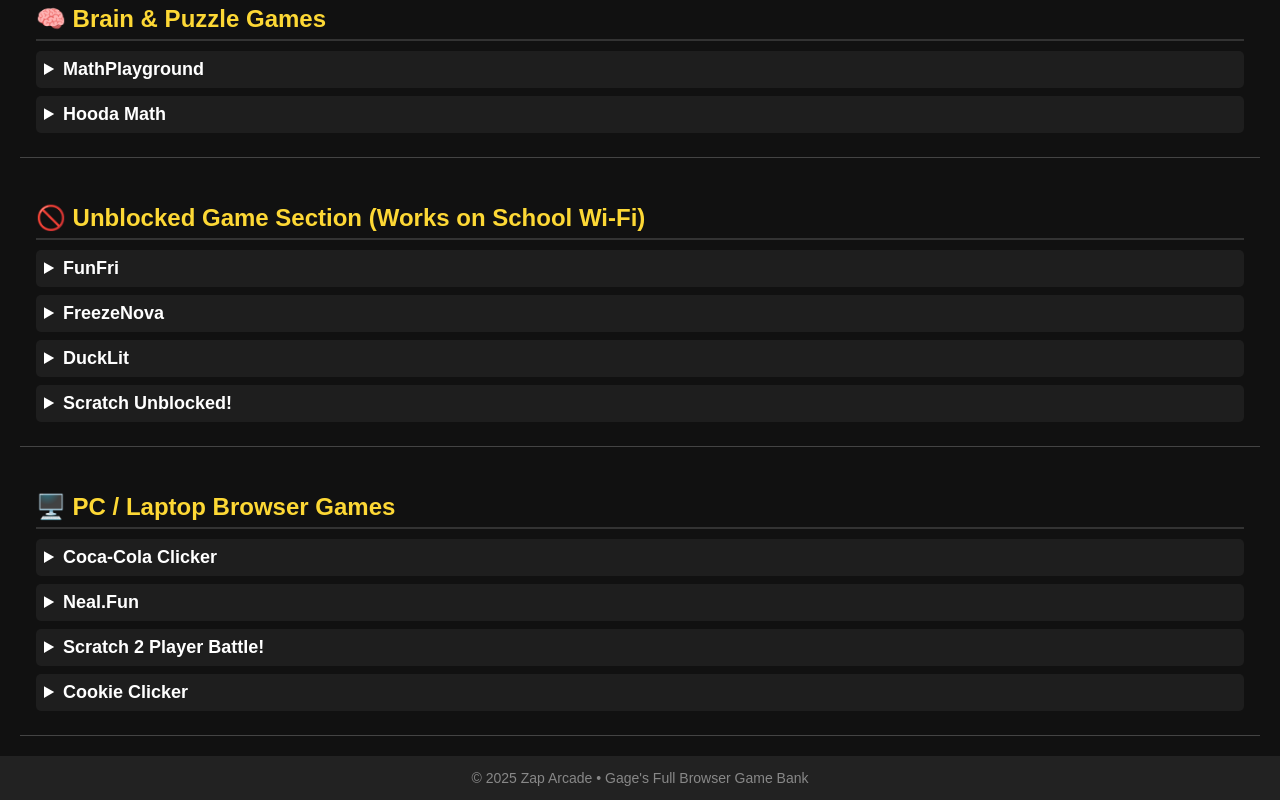
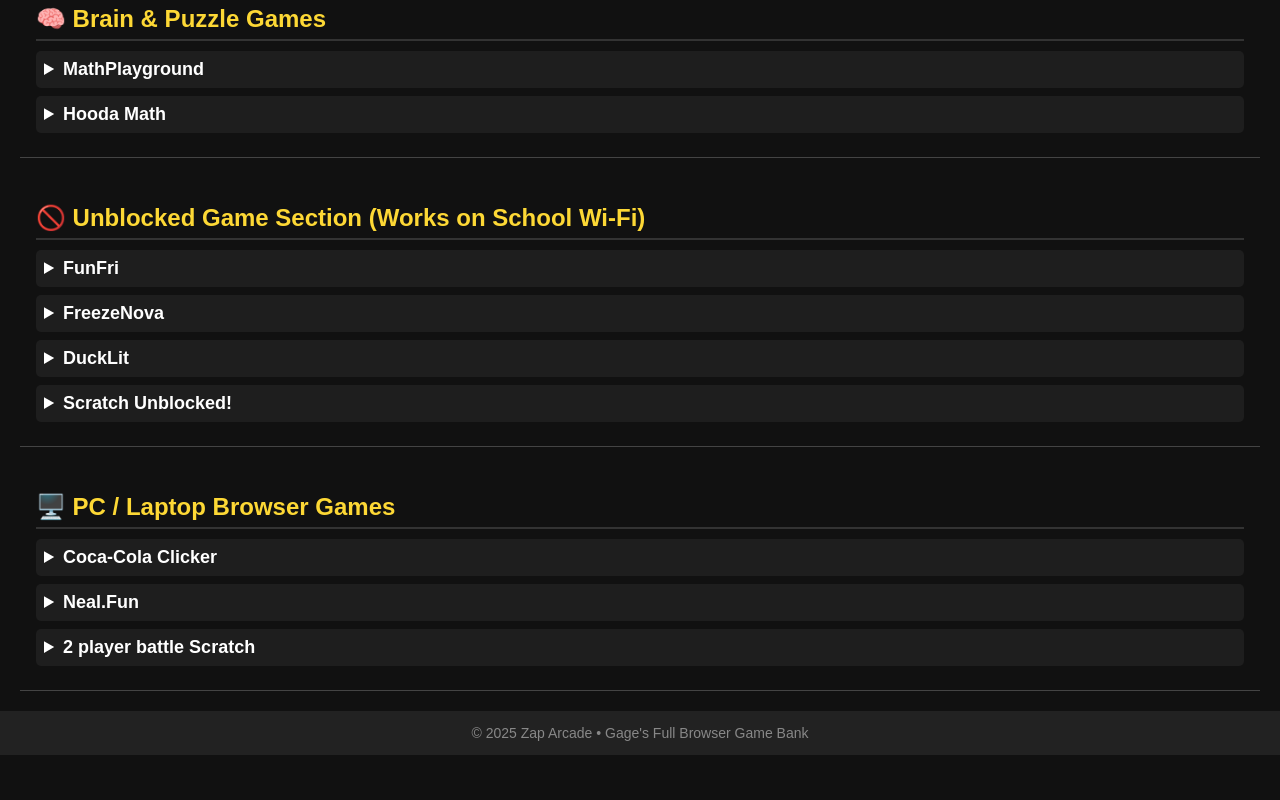
Before and after one commit to DadVsGageGaming/ZapArcade, a plain HTML site: page index.html in a window 1280 px wide. Shown: the part 401-1201 px from the top of the page. After the commit the page ends 1156 px from the top, so only its background shows below. Drawn offline with Linux system fonts and the light colour scheme.

Commit message:
Update index.html

```diff
--- a/index.html
+++ b/index.html
@@ -111,7 +111,7 @@
       </div>
     </details>
 
-    <details><summary>Scratch Unblocked!</summary>
+<details><summary>Scratch Unblocked!</summary>
       <div class="frame-container">
         <button onclick="openFullscreen(this)">🔳 Fullscreen</button>
         <iframe src="https://scratch.mit.edu/" allowfullscreen></iframe>
@@ -137,14 +137,12 @@
       </div>
     </details>
 
-    <details><summary>Scratch 2 Player Battle!</summary>
+     <details><summary>2 player battle Scratch</summary>
       <div class="frame-container">
         <button onclick="openFullscreen(this)">🔳 Fullscreen</button>
         <iframe src="https://scratch.mit.edu/projects/292728003/" allowfullscreen></iframe>
       </div>
-    </details>
-
-    <details><summary>Cookie Clicker</summary>
+ <details><summary>Cookie Clicker</summary>
       <div class="frame-container">
         <button onclick="openFullscreen(this)">🔳 Fullscreen</button>
         <iframe src="https://orteil.dashnet.org/cookieclicker/" allowfullscreen></iframe>
```
